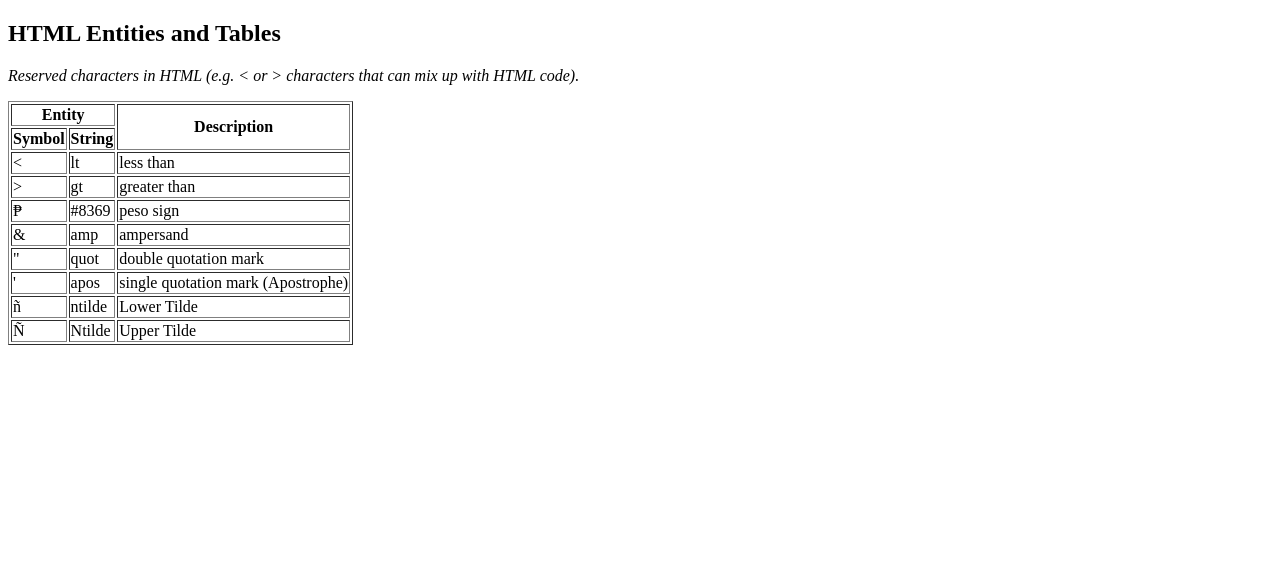
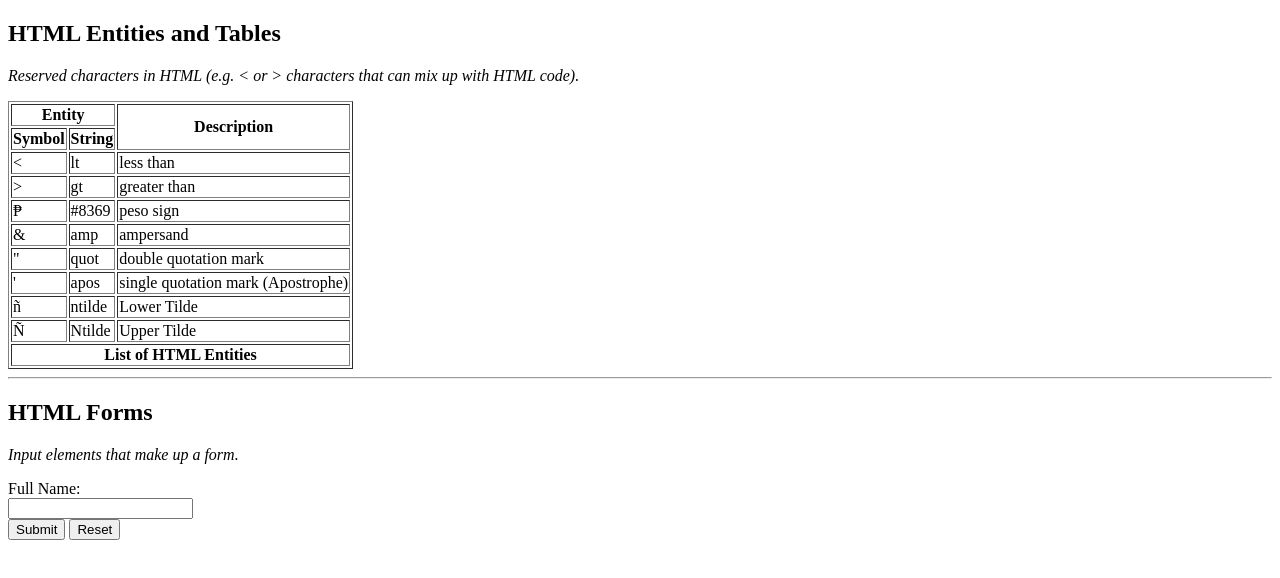
Before and after one commit to kiroraynes/frontend, a plain HTML site: page s05/discussion/index.html in a window 1280 px wide. Drawn offline with Linux system fonts and the light colour scheme.

Commit message:
Modified index.html s05 discussion

```diff
--- a/s05/discussion/index.html
+++ b/s05/discussion/index.html
@@ -71,7 +71,34 @@
 					<td>Upper Tilde</td>
 				</tr>
 			</tbody>
+			<!-- <tfoot> tag - is used to group footer content in an HTML table -->
+			<tfoot>
+				 <tr>
+				 	<th colspan="3">List of HTML Entities</th>
+				 </tr>
+			</tfoot>
 	</table>
 
+	<hr>
+
+	<h2>HTML Forms</h2>
+	<p><em>Input elements that make up a form.</em></p>
+	<!-- The form starts here -->
+	<!-- <form> tag creates an HTML form to capture the user input -->
+		<!-- action attribute - is used to define where the infromation will be sent upon submission -->
+		<!-- method attribute will declare what method will be done to the data collected -->
+	<form>
+		<!-- label tag creates text element that will serve as the label for an input field -->
+			<!-- for attribute is used with the id attribute in an input element. This allows the users to select the input field when they are clicked. -->
+		<label for = "full_name">Full Name:</label><br>
+		<input type="text" name="full_name" id="full_name"/><br>
+
+
+
+		<!-- <button> tag - creates a button that will trigger the form submission (by default the type of button is submit) -->
+		<button type = "submit"> Submit</button>
+
+		<button type="reset">Reset</button>
+	</form>
 </body>
 </html>
```
